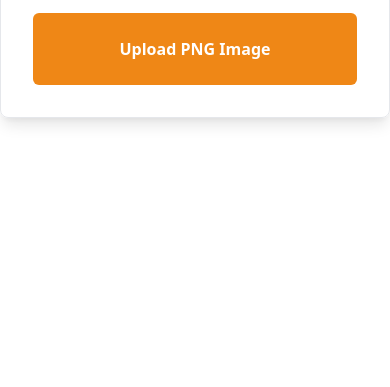
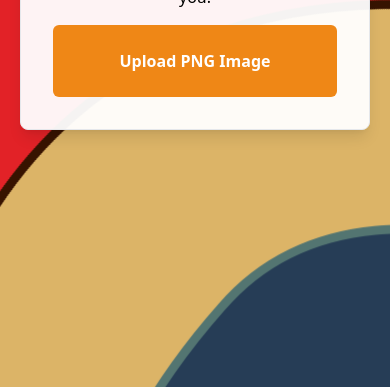
Before and after one commit to O-Gamal/image-effects-app, a website built with webpack: page public/index.html in a window 390 px wide. Shown: the part 457-844 px from the top of the page. Built offline with nearby package versions, Linux system fonts and the light colour scheme.

Commit message:
Enhance mobile layout

```diff
--- a/public/index.html
+++ b/public/index.html
@@ -44,7 +44,7 @@
         xmlns="http://www.w3.org/2000/svg"
         preserveAspectRatio="xMidYMin slice"
         viewBox="24 105 156 95"
-        class="absolute"
+        class="absolute h-full w-full"
       >
         <defs>
           <style type="text/css">
@@ -102,7 +102,9 @@
         />
       </svg>
     </div>
-    <main class="flex items-center justify-center h-screen relative z-100">
+    <main
+      class="flex items-center justify-center h-screen relative z-100 p-5 overflow-scroll"
+    >
       <section
         class="bg-white bg-opacity-95 border shadow-lg p-8 text-center max-w-2xl rounded-lg"
       >
```
Also changed, not shown: dist/index.html.
